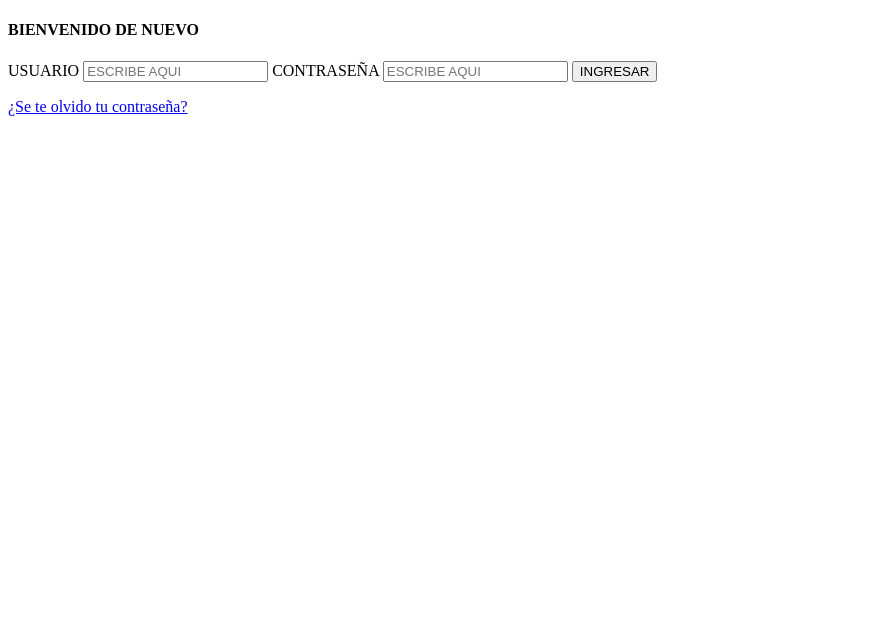
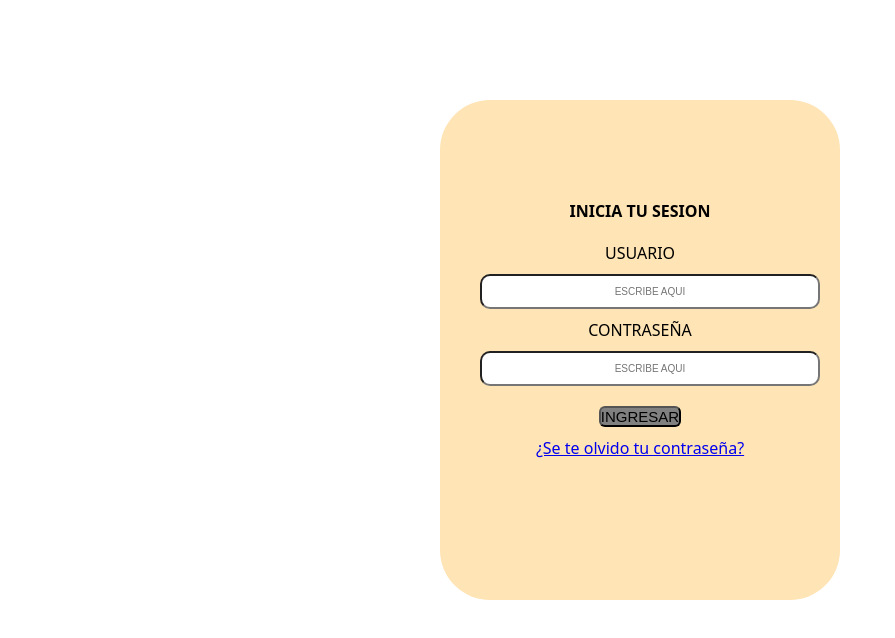
Before and after one commit to EduardoNative/AplicandoCSS, a plain HTML site: page IniciarSesion.html in a window 1280 px wide. Shown: the whole page, without its empty margins (0-895 px from the left). Drawn offline with Linux system fonts and the light colour scheme.

Commit message:
trabajando con css en inicio de sesion

```diff
--- a/IniciarSesion.html
+++ b/IniciarSesion.html
@@ -9,22 +9,22 @@
 </head>
 
 <body>
-    <main class="Inicio">
-        <section class="Iniciar-Sesion">
+
+        <section class="iniciar-sesion">
             <p class="Title">
-            <h4>BIENVENIDO DE NUEVO</h4>
+            <h4>INICIA TU SESION</h4>
             </p>
             <label class="name">USUARIO</label>
-            <input class="name" type="text" id="name" placeholder="ESCRIBE AQUI">
+            <input class="control" type="text" id="name" placeholder="ESCRIBE AQUI">
             <label class="name">CONTRASEÑA</label>
-            <input class="name" type="password" id="name" placeholder="ESCRIBE AQUI">
+            <input class="control" type="password" id="name" placeholder="ESCRIBE AQUI">
 
-            <input type="submit" value="INGRESAR">
+            <input class="botton" type="submit" value="INGRESAR">
 
             <p> <a href="#">¿Se te olvido tu contraseña?</a></p>
 
         </section>
-    </main>
+
 
 </body>
 
--- a/Styles4.css
+++ b/Styles4.css
@@ -0,0 +1,52 @@
+*{
+    margin: 0;
+    padding: 0;
+    box-sizing: border-box;
+}
+
+
+.iniciar-sesion{
+    background-color:moccasin;
+    width: 400px;
+    margin: auto;
+    padding: 30px;
+    margin-top: 100px;
+    font-family: system-ui, -apple-system, BlinkMacSystemFont, 'Segoe UI', Roboto, Oxygen, Ubuntu, Cantarell, 'Open Sans', 'Helvetica Neue', sans-serif;
+    border-radius: 50px;
+}
+
+.control{
+    width: 100%;
+    padding: 10px;
+    border-radius: 10px;
+    margin-top: 16px;
+    font-family: Arial, Helvetica, sans-serif;
+    font-size: 10px;
+    color: black;
+}
+
+.iniciar-sesion h4{
+    text-align: center;
+    font-family: inherit;
+    padding: 20px;
+    margin-top: 50px;
+}
+
+.iniciar-sesion {
+    text-align: center;
+    height: 500px;
+    margin-top: 100px;
+}
+
+.control{
+    text-align: center;
+    margin-top: 20px;
+    margin: 10px;
+}
+
+.botton{
+    background-color: gray;
+    border-radius: 6px;
+    font-size: 15px;
+    margin: 10px;
+}
```
